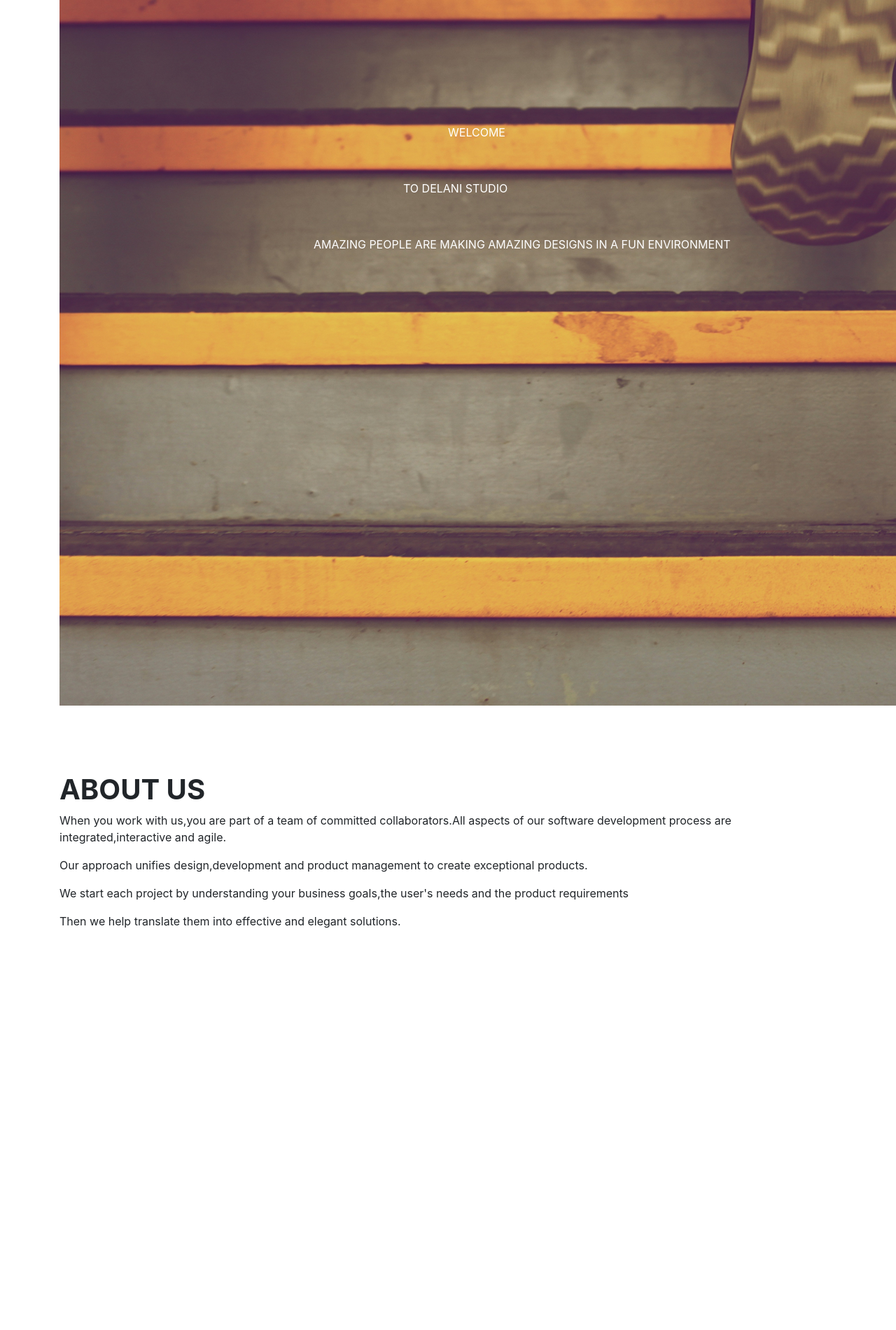
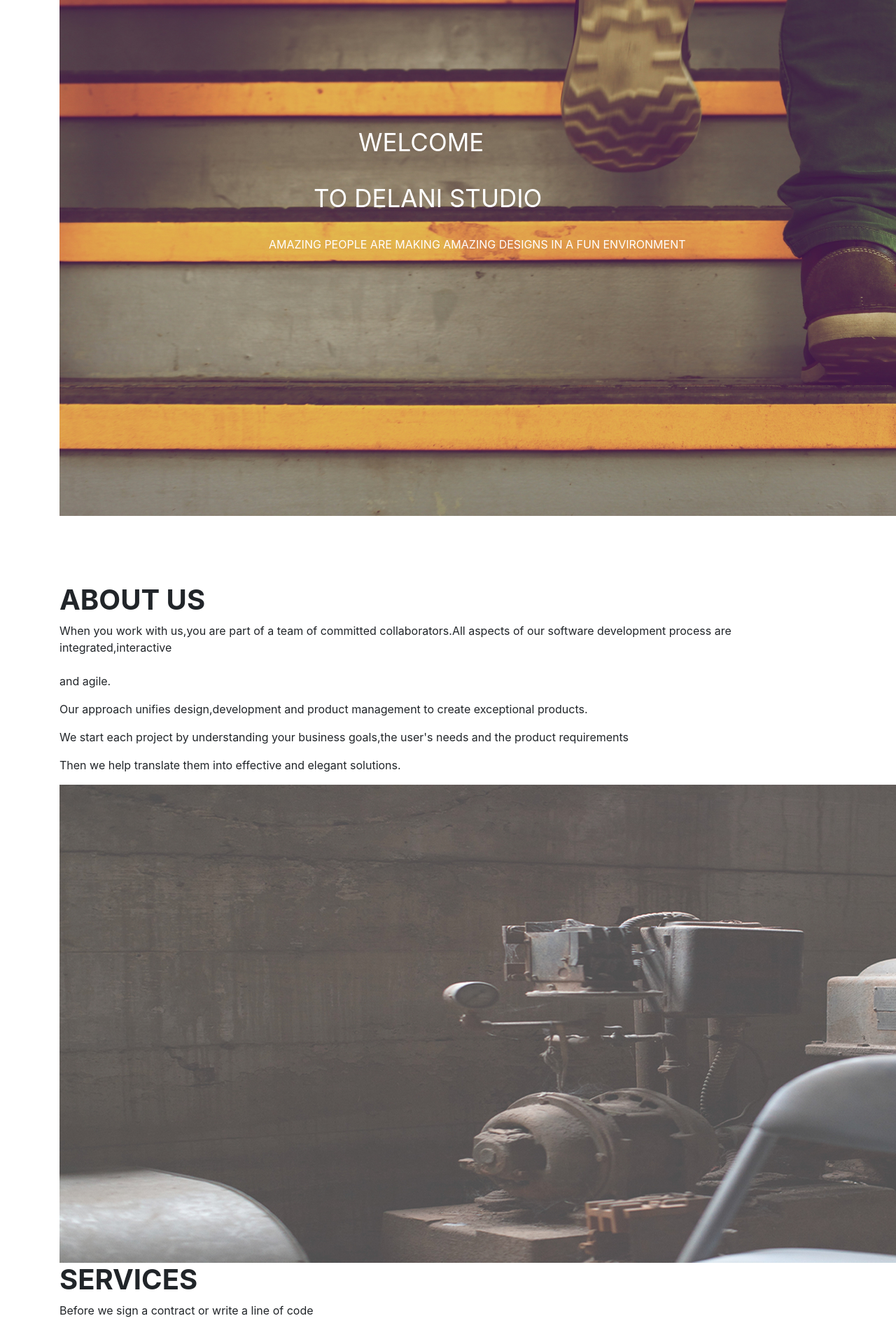
Before and after one commit to bazimya/newproject, a plain HTML site: page index.html in a window 1280 px wide. Shown: the part 63-1963 px from the top of the page at 70% size. Before the commit the page ends 1407 px from the top, so only its background shows below. Drawn offline with nearby package versions, Linux system fonts and the light colour scheme.

Commit message:
add styling of the body

```diff
--- a/css/styles.css
+++ b/css/styles.css
@@ -1,20 +1,23 @@
 .center{
     position:absolute;
     top: 30%;
-    left: 50%;
+    left: 40%;
     color:white;
+    font-size:35px;
 }
 .bottom{
     position:absolute;
     top:40%;
-    left:45%;
+    left:35%;
     color:white;
+    font-size:35px;
 }
 .right{
     position:absolute;
     top:50%;
-    left:35%;
+    left:30%;
     color:white;
+
 }
 body{
     text-align:center;
--- a/index.html
+++ b/index.html
@@ -10,7 +10,7 @@
 </head>
 <body id="body">
 <div class="container">
- <img src="imgs/h_img.jpg">
+ <img src="imgs/h_img.jpg" style=height:800px;>
  <div class="center">WELCOME</div>
          <br><br>
  <div class="bottom">TO DELANI STUDIO</div>
@@ -18,11 +18,15 @@
  <div class="right">AMAZING PEOPLE ARE MAKING AMAZING DESIGNS IN A FUN ENVIRONMENT</div>
 
  <h1><strong>ABOUT US</strong></h1>
- <p>When you work with us,you are part of a team of committed collaborators.All aspects of our software development process are integrated,interactive and agile.</p>
+ <p>When you work with us,you are part of a team of committed collaborators.All aspects of our software development process are integrated,interactive<br><br>and agile.</p>
  <p>Our approach unifies design,development and product management to create exceptional products.</p>
  <p>We start each project by understanding your business goals,the user's needs and the product requirements</p>
  <p>Then we help translate them into effective and elegant solutions.</p>
-
+ <div class="middle">
+ </div><img src="imgs/c_image.jpg">
+ <h1><strong>SERVICES</strong></h1>
+ <p>Before we sign a contract or write a line of code</p>
+ </div>
  </div>
 
 </body>
```
